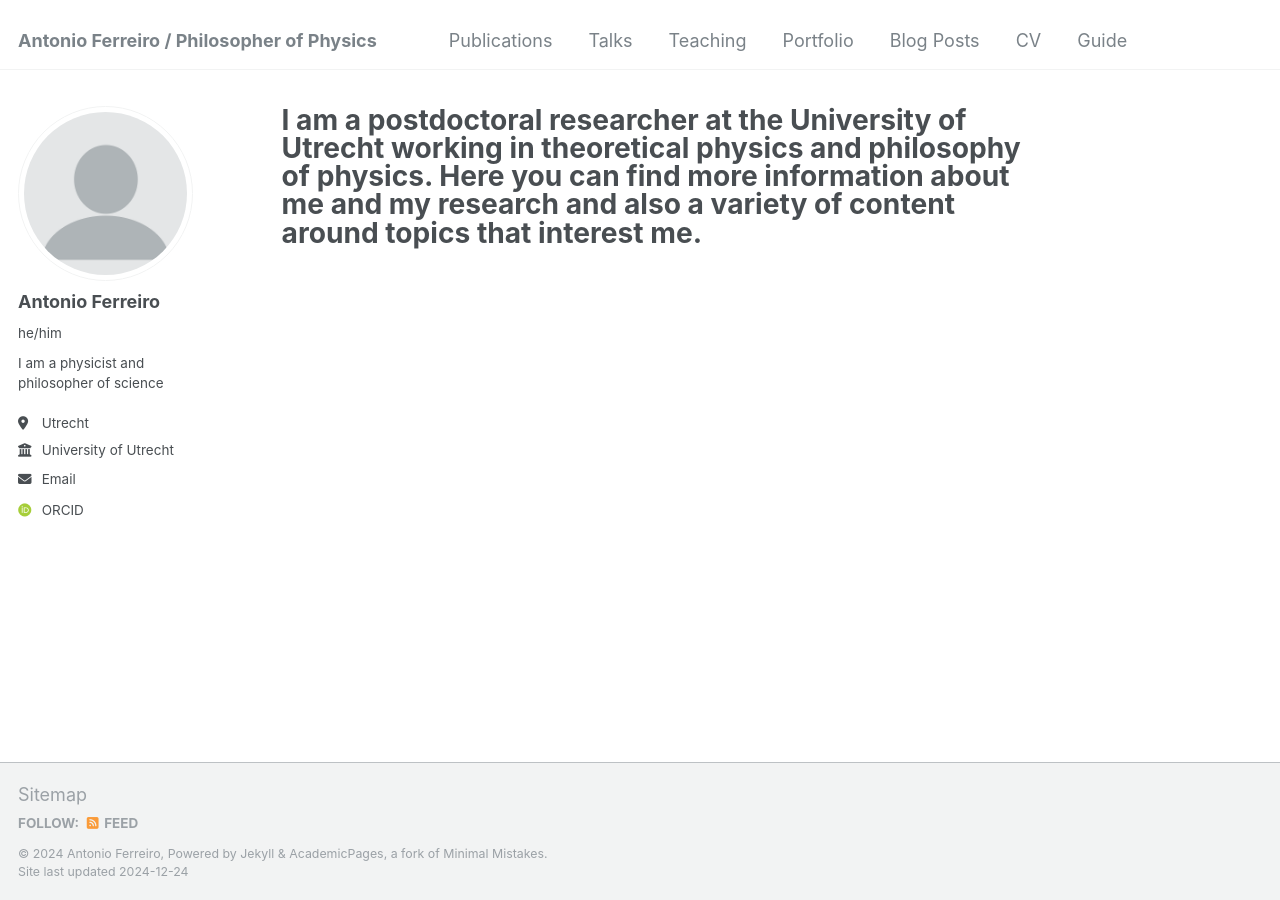
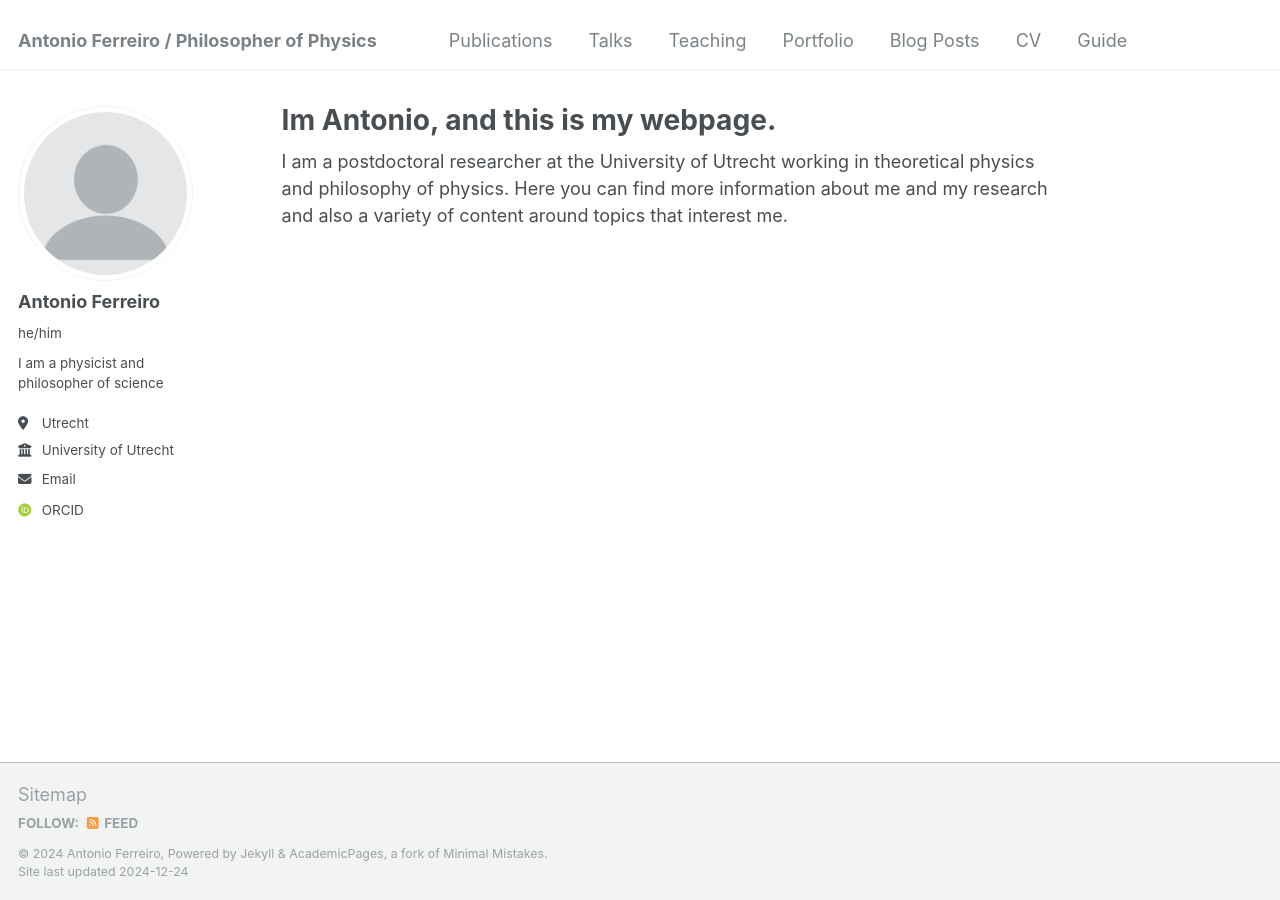
Before and after one commit to Anfedea/anfedea.github.io, a Jekyll site: the page built from _pages/about.md, in a window 1280 px wide. Built offline with Jekyll 4.4.1, drawn with Linux system fonts in a browser that asks for light colours; some web fonts are replaced.

Commit message:
Update about.md

```diff
--- a/_pages/about.md
+++ b/_pages/about.md
@@ -1,8 +1,10 @@
 ---
 permalink: /
-title: "I am a postdoctoral researcher at the University of Utrecht working in theoretical physics and philosophy of physics. Here you can find more information about me and my research and also a variety of content around topics that interest me."
+title: "Im Antonio, and this is my webpage."
 author_profile: true
 redirect_from:
   - /about/
   - /about.html
 ---
+
+I am a postdoctoral researcher at the University of Utrecht working in theoretical physics and philosophy of physics. Here you can find more information about me and my research and also a variety of content around topics that interest me.
```
